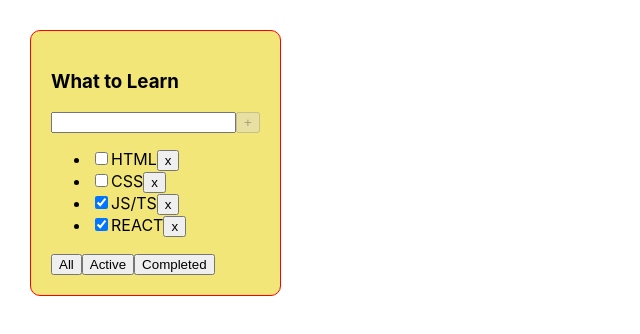
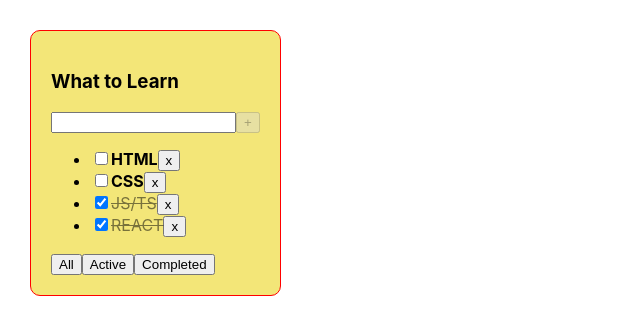
Before and after one commit to Heavyvetal9/1-todolist, a React (Create React App) app: page / in a window 1280 px wide. Shown: the top 334 px of the page, without its empty margins (0-640 px from the left). Built offline with nearby package versions, Linux system fonts and the light colour scheme.

Commit message:
Todolist-4

```diff
--- a/src/App.css
+++ b/src/App.css
@@ -14,3 +14,12 @@
     border-radius: 10px;
 
 }
+
+.task {
+    font-weight: bold;
+}
+
+.task-done {
+    text-decoration: line-through;
+    opacity: 0.5;
+}
--- a/src/App.tsx
+++ b/src/App.tsx
@@ -34,18 +34,30 @@ function App() {
         setTasks([newTask,...tasks])
     }
 
+    const changeTaskStatus =(taskId: string,  isDone: boolean)=> {
+        const nextState: Array<TaskType> = tasks.map(task=> task.id=== taskId ? {...task, isDone}: task)
+        setTasks(nextState)
+    }
+
     const [filter, setFilter] = useState<FilterValuesType>("all")
 
-    const changeTodoListFilter = (filter: FilterValuesType) => {
+    const   changeTodoListFilter = (filter: FilterValuesType) => {
         setFilter(filter)
     }
 
 
-    const tasksForTodoList: Array<TaskType> = filter === "active"
-        ? tasks.filter(t => !t.isDone)
-        : filter === "completed"
-            ? tasks.filter(t => t.isDone)
-            : tasks
+    const getFilteredTasks = (allTasks: Array<TaskType>, filterValue: FilterValuesType) => {
+        switch (filterValue) {
+            case "active":
+                return  allTasks.filter(t => !t.isDone);
+            case "completed":
+               return  allTasks.filter(t => t.isDone);
+            default:
+                return  allTasks;
+        }
+    }
+
+const tasksForTodoList: Array<TaskType> = getFilteredTasks (tasks, filter)
 
 
     // const Button1Foo = (subscriber: string, age: number) => {
@@ -79,6 +91,7 @@ function App() {
                 removeTask={removeTask}
                 addTask={addTask}
                 changeTodoListFilter={changeTodoListFilter}
+                changeTaskStatus={changeTaskStatus}
 
             />
 
--- a/src/Button.tsx
+++ b/src/Button.tsx
@@ -4,14 +4,15 @@ type ButtonPropsType = {
     title: string
     onClickHandler: () => void
     isDisabled?: boolean
+    classes?: string
 
 }
 
-export const Button: FC<ButtonPropsType> = ({title, isDisabled, onClickHandler}) => {
+export const Button: FC<ButtonPropsType> = ({title, isDisabled, onClickHandler, classes}) => {
     return (
-        <button
-            disabled={isDisabled}
-            onClick={onClickHandler}
+        <button className={classes}
+                disabled={isDisabled}
+                onClick={onClickHandler}
         >
             {title}
         </button>
--- a/src/TodoList.tsx
+++ b/src/TodoList.tsx
@@ -16,6 +16,7 @@ type TodoListPropsType = {
     addTask: (title: string) => void
     removeTask: (taskId: string) => void
     changeTodoListFilter: (filter: FilterValuesType) => void
+    changeTaskStatus: (taskId: string, isDone: boolean) => void
 }
 export const TodoList: FC<TodoListPropsType> = (
     {
@@ -23,7 +24,8 @@ export const TodoList: FC<TodoListPropsType> = (
         tasks,
         addTask,
         removeTask,
-        changeTodoListFilter
+        changeTodoListFilter,
+        changeTaskStatus
     }) => {
 
     const [taskTitle, setTaskTitle] = useState("")
@@ -32,7 +34,7 @@ export const TodoList: FC<TodoListPropsType> = (
     const addTaskOnKeyDownHandler = (event: KeyboardEvent<HTMLInputElement>) => event.key === "Enter" && addNewTaskTitleHandler()
 
     const changeFilterHandlerCreator = (filter: FilterValuesType) => {
-        return () => changeTodoListFilter (filter)
+        return () => changeTodoListFilter(filter)
     }
 
     const addNewTaskTitleHandler = () => {
@@ -40,27 +42,18 @@ export const TodoList: FC<TodoListPropsType> = (
         setTaskTitle("")
     }
 
-    // const getFilteredTasks = (allTasks: Array<TaskType>, filterValue: FilterValuesType) => {
-    //     switch (filterValue) {
-    //         case "active":
-    //             return allTasks.filter(t => !t.isDone);
-    //         case "completed":
-    //             return allTasks.filter(t => !t.isDone);
-    //         default:
-    //             return allTasks;
-    //     }
-    // }
-
-    // const tasksForTodoList: Array<TaskType> = getFilteredTasks(tasks,)
-
     const tasksItems: JSX.Element = tasks.length !== 0
         ? <ul>
             {tasks.map(task => {
                 const removeTaskHandler = () => removeTask(task.id)
+                const changeTaskStatusHandler = (event: ChangeEvent<HTMLInputElement>) => changeTaskStatus(task.id, event.currentTarget.checked)
                 return (
                     <li key={task.id}>
-                        <input type="checkbox" checked={task.isDone}/>
-                        <span>{task.title}</span>
+                        <input type="checkbox"
+                               checked={task.isDone}
+                               onChange={changeTaskStatusHandler}
+                        />
+                        <span className={task.isDone? "task-done": "task"}>{task.title}</span>
                         <Button title="x" onClickHandler={removeTaskHandler}/>
                     </li>
                 )
```
